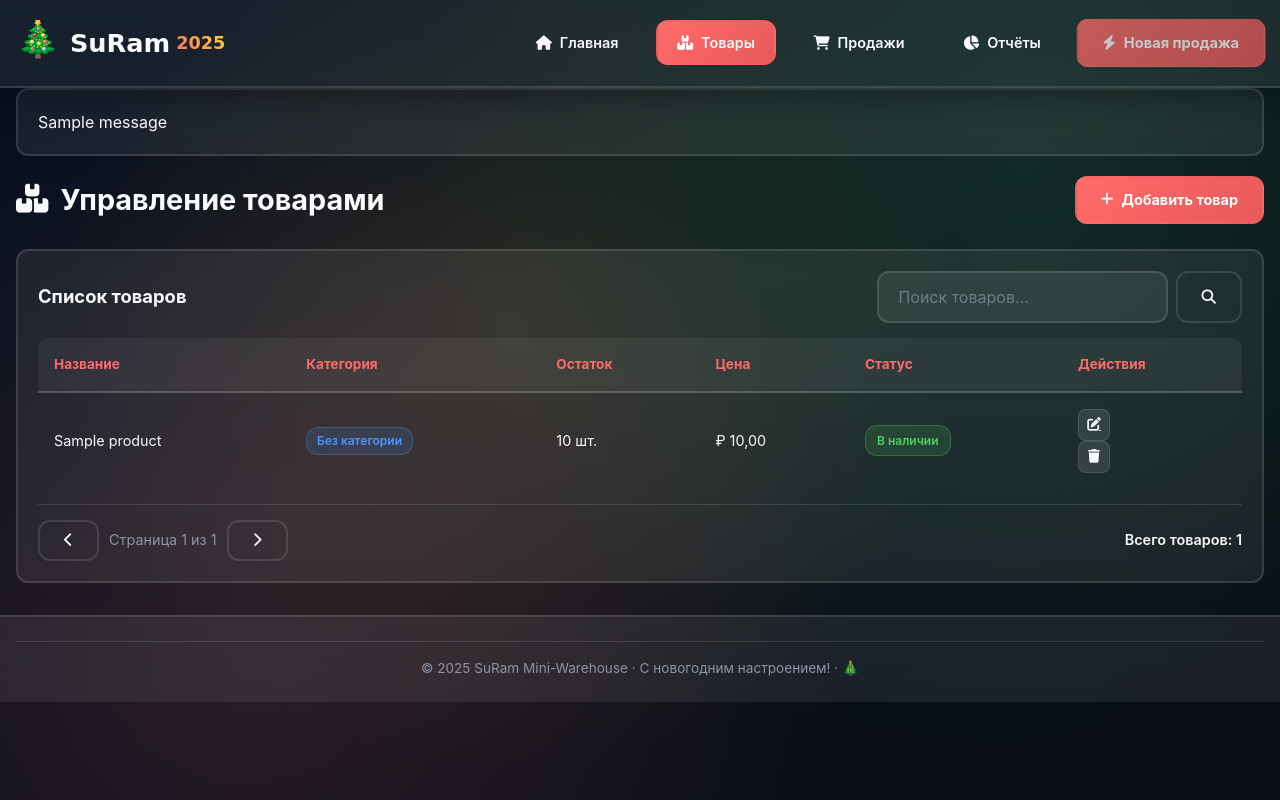
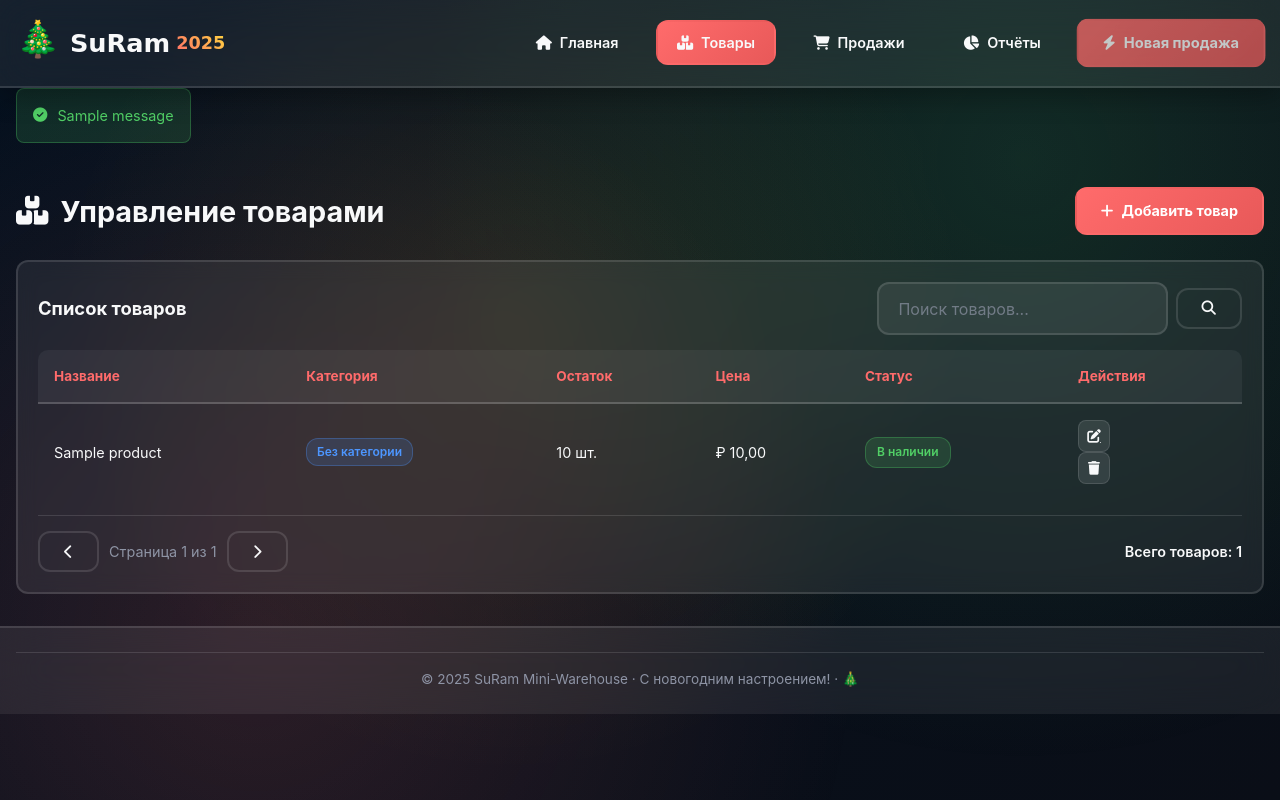
Before and after one commit to abubakarov10/mans_and_ramzan, a Django app: page /products/ in a window 1280 px wide. Run offline with Django 5.2, Linux system fonts and the light colour scheme; tables that the repository leaves empty hold one stand-in row (values such as "Sample post"); one stand-in notice (Sample message) is shown.

Commit message:
Update product search and form styling

```diff
--- a/mini_warehouse/static/css/style.css
+++ b/mini_warehouse/static/css/style.css
@@ -900,6 +900,15 @@
     .product-name {
         font-size: 0.85rem;
     }
+
+    .search-box {
+        width: 100%;
+        min-width: 0;
+    }
+
+    .search-box .form-control {
+        min-width: 0;
+    }
 }
 
 @media (max-width: 480px) {
@@ -939,6 +948,15 @@
     .card-actions {
         width: 100%;
         justify-content: flex-start;
+    }
+
+    .search-box {
+        flex-direction: column;
+        align-items: stretch;
+    }
+
+    .search-box .btn {
+        width: 100%;
     }
 }
 
@@ -1031,10 +1049,15 @@ main {
     display: flex;
     gap: 8px;
     min-width: 250px;
+    align-items: center;
 }
 
 .search-box .form-control {
     flex: 1;
+}
+
+.search-box .btn {
+    min-width: 44px;
 }
 
 /* Фильтры */
--- a/mini_warehouse/static/css/theme.css
+++ b/mini_warehouse/static/css/theme.css
@@ -364,6 +364,20 @@ body {
     font-family: inherit;
 }
 
+.form-control[type="number"] {
+    padding-right: 3.2rem;
+}
+
+.form-control[type="number"]::-webkit-inner-spin-button,
+.form-control[type="number"]::-webkit-outer-spin-button {
+    opacity: 1;
+    margin: 0;
+    width: 2.4rem;
+    border-left: 1px solid var(--glass-border);
+    background: linear-gradient(180deg, rgba(255, 107, 107, 0.25), rgba(255, 255, 255, 0.05));
+    border-radius: 0 10px 10px 0;
+}
+
 .form-control:focus {
     border-color: var(--primary);
     background: rgba(255, 255, 255, 0.1);
@@ -388,6 +402,31 @@ select.form-control {
     background-position: right 1.2rem center;
     background-size: 12px;
     padding-right: 3rem;
+}
+
+select.form-control option {
+    background: rgba(18, 28, 28, 0.98);
+    color: var(--light);
+}
+
+select.form-control option:disabled {
+    color: var(--gray);
+}
+
+/* Компактные сообщения */
+.flash-messages {
+    display: flex;
+    flex-direction: column;
+    align-items: flex-start;
+    gap: 10px;
+    margin-bottom: 20px;
+}
+
+.flash-messages .success-message,
+.flash-messages .error-message {
+    display: inline-flex;
+    width: fit-content;
+    max-width: 100%;
 }
 
 /* Ошибки валидации */
--- a/mini_warehouse/templates/products/list.html
+++ b/mini_warehouse/templates/products/list.html
@@ -33,9 +33,16 @@
 
 <main class="container">
     {% if messages %}
-        <div class="card" style="margin-bottom: 20px;">
+        <div class="flash-messages">
             {% for message in messages %}
-                <div>{{ message }}</div>
+                <div class="{{ message.tags|default:'success' }}-message">
+                    {% if message.tags == 'error' %}
+                        <i class="fas fa-exclamation-triangle"></i>
+                    {% else %}
+                        <i class="fas fa-check-circle"></i>
+                    {% endif %}
+                    <span>{{ message }}</span>
+                </div>
             {% endfor %}
         </div>
     {% endif %}
@@ -49,8 +56,10 @@
         <div class="card-header">
             <h3>Список товаров</h3>
             <div class="search-box">
-                <input type="text" placeholder="Поиск товаров..." class="form-control">
-                <button class="btn btn-secondary"><i class="fas fa-search"></i></button>
+                <input type="text" placeholder="Поиск товаров..." class="form-control" aria-label="Поиск товаров">
+                <button class="btn btn-secondary" type="button" aria-label="Искать товары">
+                    <i class="fas fa-search"></i>
+                </button>
             </div>
         </div>
 
```
Also changed, not shown: mini_warehouse/static/js/main.js (+48 -0 lines).
